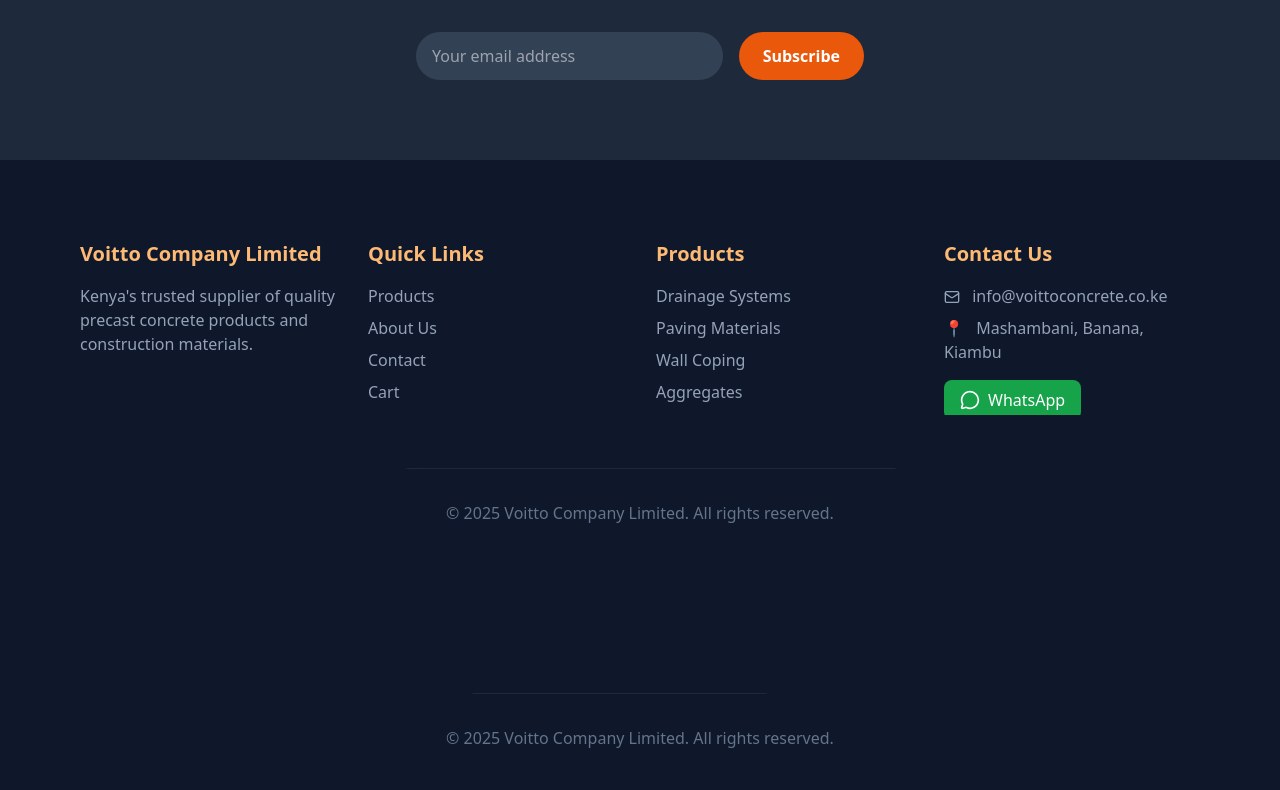
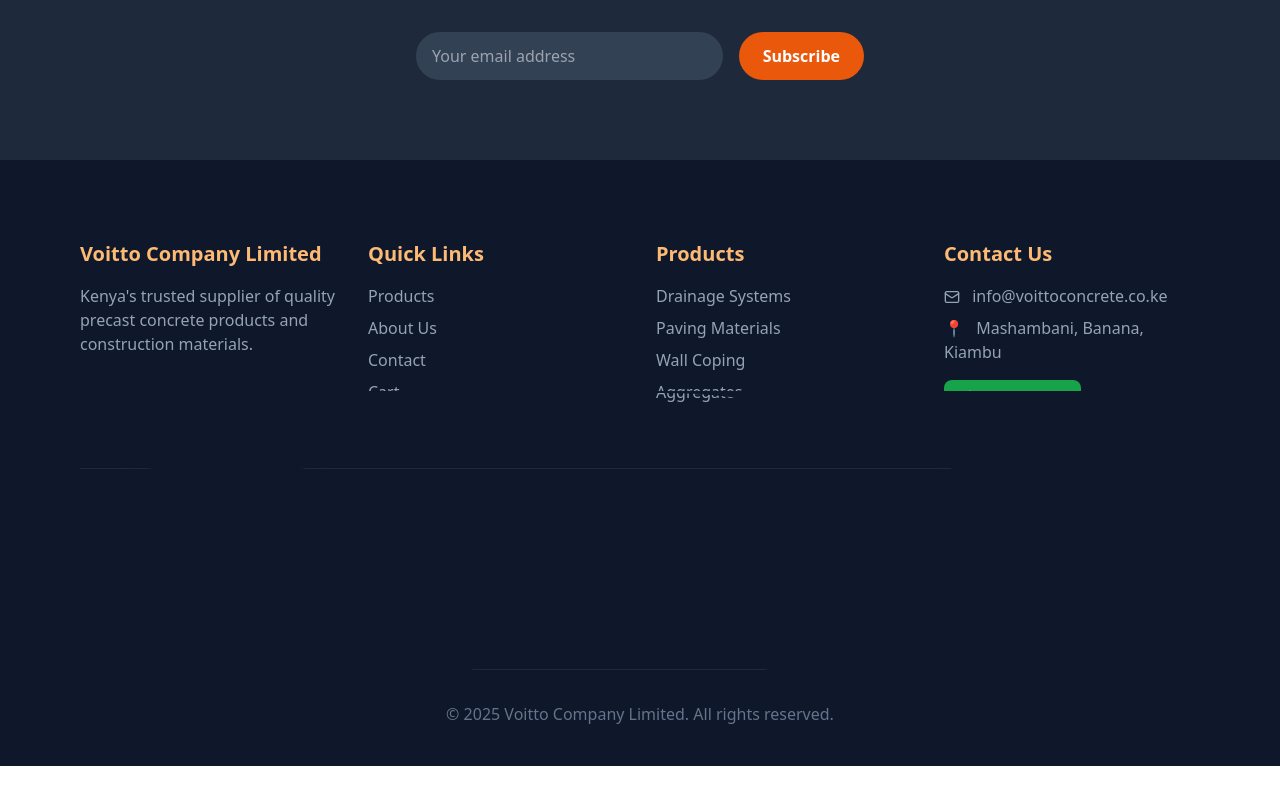
Before and after one commit to hova99/Voitto_Project, a React (Vite) app: page / in a window 1280 px wide. Shown: the part 4290-5080 px from the top of the page. After the commit the page ends 5056 px from the top, so only its background shows below. Built offline with nearby package versions, Linux system fonts and the light colour scheme.

Commit message:
Updated HomePage.tsx

```diff
--- a/src/pages/HomePage.tsx
+++ b/src/pages/HomePage.tsx
@@ -383,7 +383,7 @@ const HomePage: React.FC = () => {
           </div>
 
           <div className="border-t border-slate-800 mt-12 pt-8 text-center text-slate-500">
-            <p>&copy; 2025 Voitto Company Limited. All rights reserved.</p>
+
           </div>
         </div>
       </footer>
```
